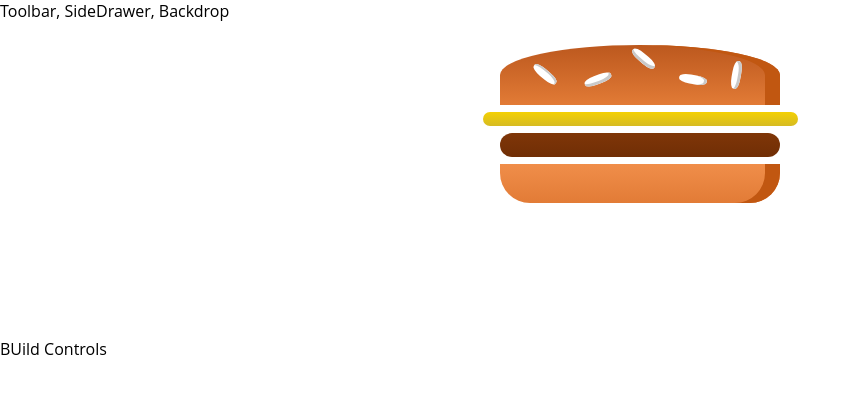
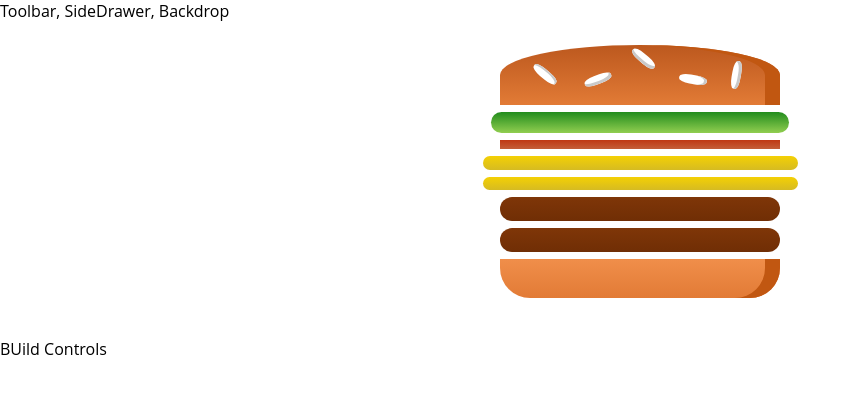
Before and after one commit to jeffcho0227/burgerBuilder, a React app in the folder burger-builder/: page / in a window 1280 px wide. Shown: the top 394 px of the page, without its empty margins (0-861 px from the left). Built offline with nearby package versions, Linux system fonts and the light colour scheme; the HTML template or start-up script is replaced by a standard one.

Commit message:
[prog] able to dynamically render ingredients -set BurgerBuilder as a statefull comp and pass the number of ingredients by mapping out as another component

```diff
--- a/burger-builder/src/components/Burger/Burger.jsx
+++ b/burger-builder/src/components/Burger/Burger.jsx
@@ -4,11 +4,18 @@
 import BurgerIngredients from './BurgerIngredients/BurgerIngredients.jsx'
 
 const Burger = (props) => {
+  const transformedIngredients = Object.keys(props.ingredients)
+        .map((igKey) => {
+          return [...Array(props.ingredients[igKey])].map((_, i) => {
+            return <BurgerIngredients key={igKey + i} type={igKey} />
+          })
+        })
   return (
     <div className={style.Burger}>
       <BurgerIngredients type='bread-top'/>
-      <BurgerIngredients type='cheese'/>
-      <BurgerIngredients type='meat'/>
+      {/* <BurgerIngredients type='cheese'/>
+      <BurgerIngredients type='meat'/> */}
+      {transformedIngredients}
       <BurgerIngredients type='bread-bottom'/>
     </div>
   );
--- a/burger-builder/src/containers/BurgerBuilder/BurgerBuilder.jsx
+++ b/burger-builder/src/containers/BurgerBuilder/BurgerBuilder.jsx
@@ -6,12 +6,20 @@
 class BurgerBuilder extends Component {
   constructor() {
     super();
+    this.state = {
+      ingredients: {
+        salad: 1,
+        bacon: 1,
+        cheese: 2,
+        meat: 2
+      }
+    }
   }
 
   render() {
     return (
       <Aux>
-        <Burger />
+        <Burger ingredients={this.state.ingredients}/>
         <div>BUild Controls</div>
       </Aux>
     );
```
